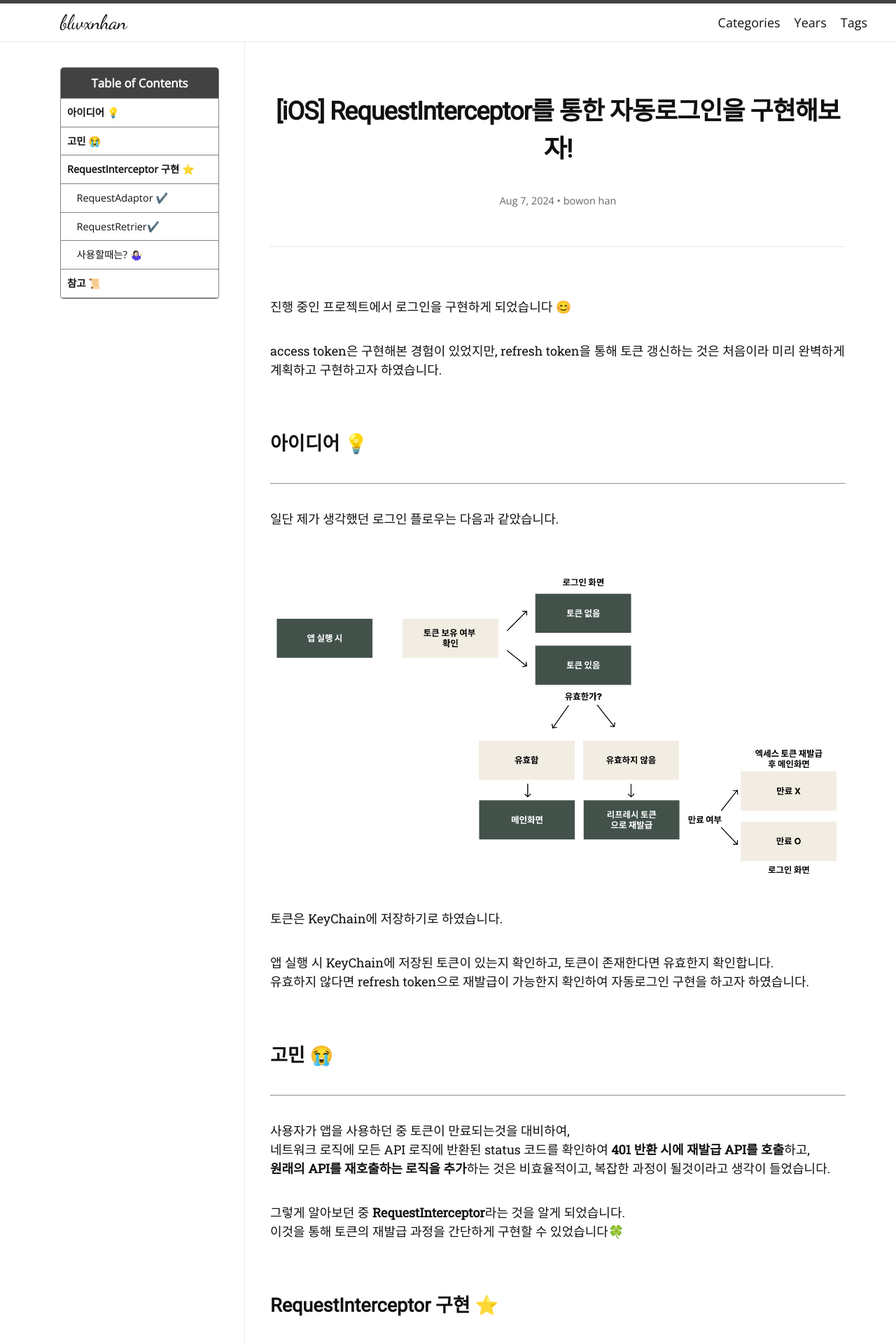
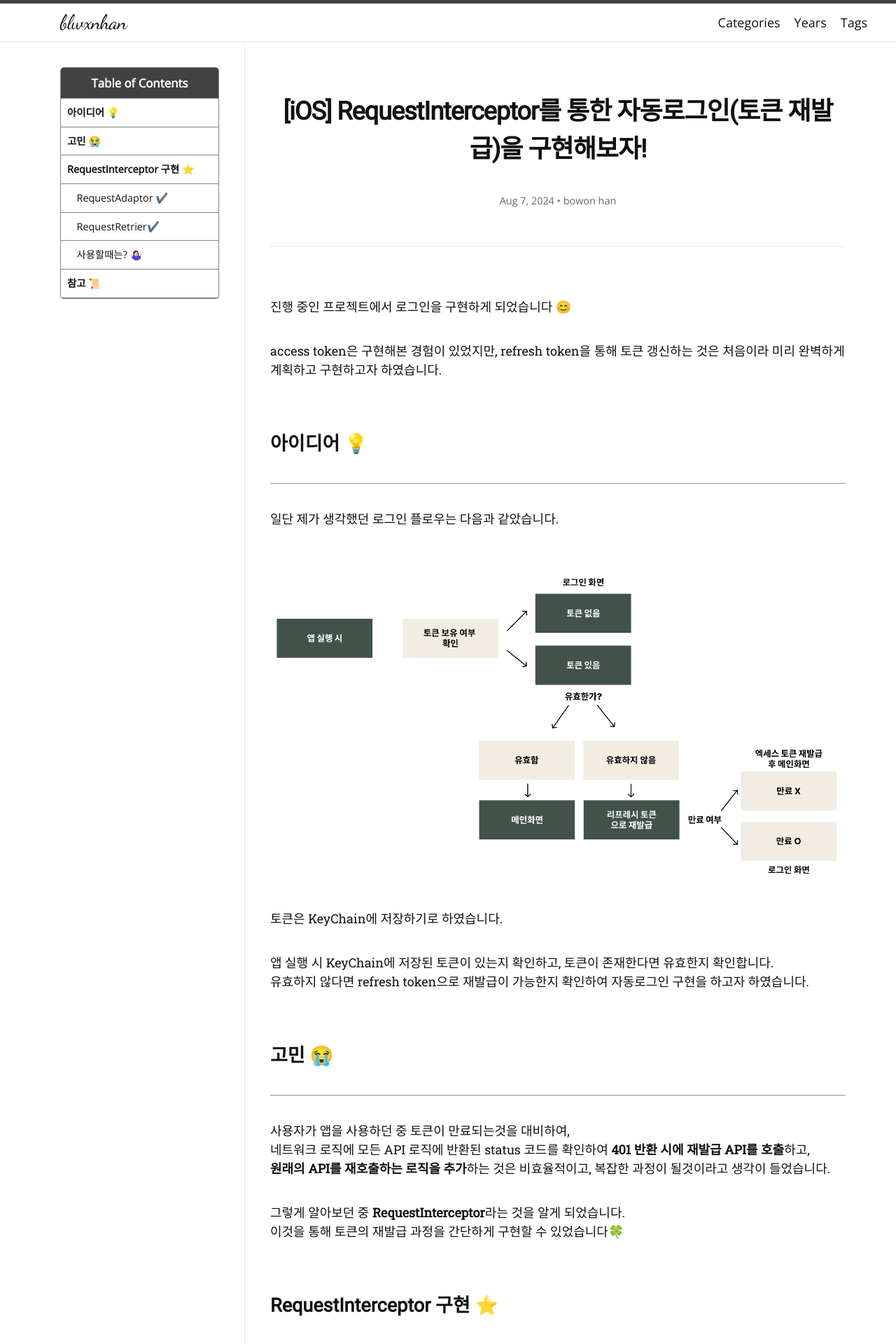
Before and after one commit to blwxnhan/blwxnhan.github.io, a Jekyll site: the page built from _posts/2024-08-07-ios-RequestInterceptor.md, in a window 1280 px wide. Shown: the top 1920 px of the page at 70% size. Built offline with Jekyll 4.4.1, drawn with Linux system fonts in a browser that asks for light colours; nearby versions of some CDN libraries; some web fonts are replaced.

Commit message:
240807-RequestInterceptor

```diff
--- a/_posts/2024-08-07-ios-RequestInterceptor.md
+++ b/_posts/2024-08-07-ios-RequestInterceptor.md
@@ -1,7 +1,7 @@
 ---
 layout: post
 toc: true
-title: "[iOS] RequestInterceptor를 통한 자동로그인을 구현해보자!"
+title: "[iOS] RequestInterceptor를 통한 자동로그인(토큰 재발급)을 구현해보자!"
 categories: iOS
 tags: [iOS]
 author:
```
